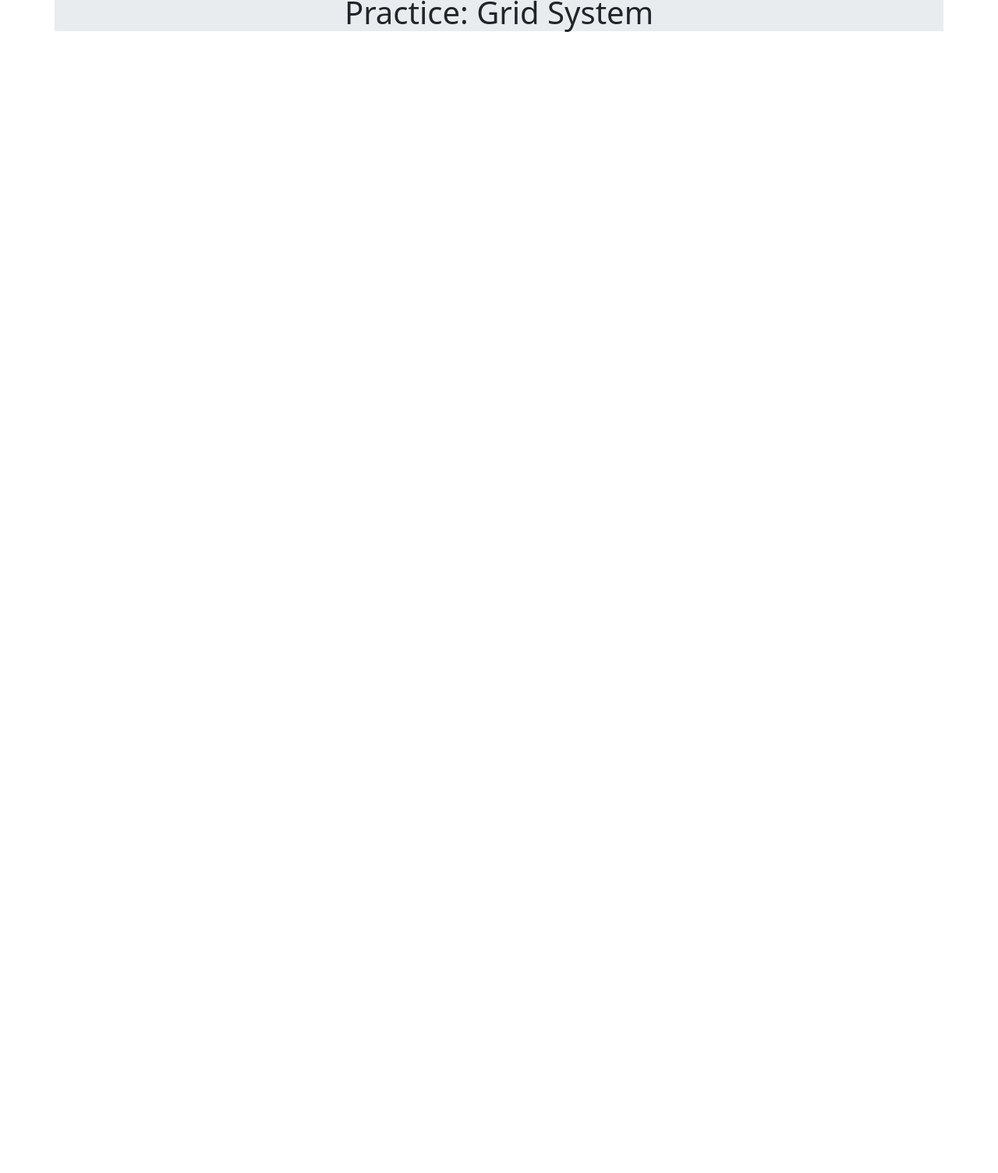
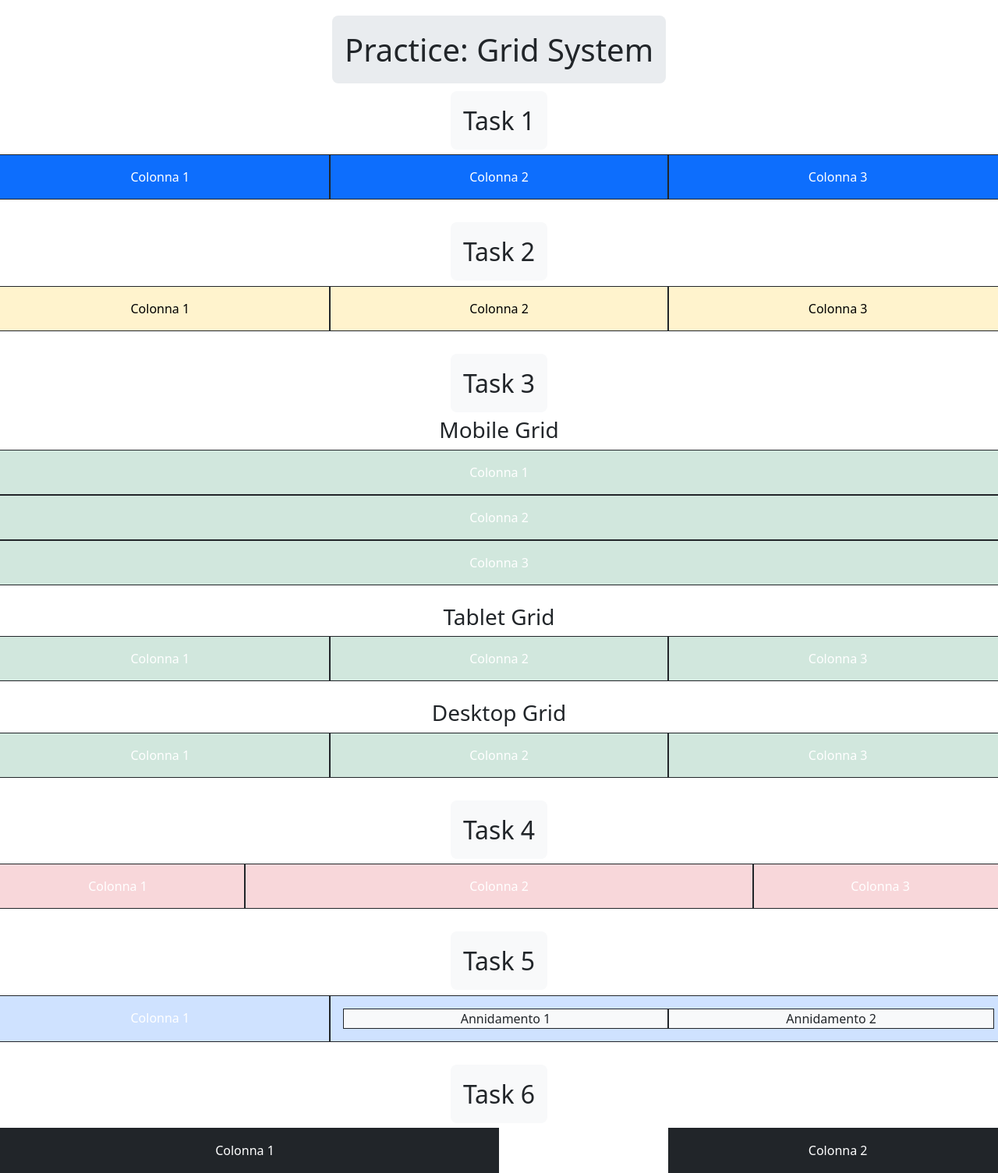
Before and after one commit to noemibaglieri/U2-W6-D1---Bootstrap-Practice, a plain HTML site: page index.html in a window 1280 px wide. Shown: the part 8-1513 px from the top of the page at 78% size. Before the commit the page ends 800 px from the top, so only its background shows below. Drawn offline with nearby package versions, Linux system fonts and the light colour scheme.

Commit message:
tasks completed

```diff
--- a/index.html
+++ b/index.html
@@ -12,8 +12,40 @@
     />
   </head>
   <body>
-    <div class="container bg-body-secondary text-center"><h1>Practice: Grid System</h1></div>
-
+    <div class="row">
+      <div class="col-12 container text-center mt-5"><h1 class="bg-body-secondary p-3 d-inline rounded-3">Practice: Grid System</h1></div>
+      <div class="col-12 container text-center mt-5"><h2 class="bg-light p-3 d-inline rounded-3">Task 1</h2></div>
+      <div class="col-4 container-md bg-primary mt-4 p-3 text-white text-center border border-dark">Colonna 1</div>
+      <div class="col-4 container-md bg-primary mt-4 p-3 text-white text-center border border-dark">Colonna 2</div>
+      <div class="col-4 container-md bg-primary mt-4 p-3 text-white text-center border border-dark">Colonna 3</div>
+      <div class="col-12 container text-center mt-5 align-middle"><h2 class="bg-light p-3 d-inline rounded-3">Task 2</h2></div>
+      <div class="col-12 col-md-4 bg-warning-subtle mt-4 text-black p-3 border border-dark text-center">Colonna 1</div>
+      <div class="col-12 col-md-4 bg-warning-subtle mt-4 text-black p-3 border border-dark text-center">Colonna 2</div>
+      <div class="col-12 col-md-4 bg-warning-subtle mt-4 text-black p-3 border border-dark text-center">Colonna 3</div>
+      <div class="col-12 container text-center mt-5 align-middle"><h2 class="bg-light p-3 d-inline rounded-3">Task 3</h2></div>
+      <h3 class="text-center mt-4">Mobile Grid</h3>
+      <div class="col-12 bg-success-subtle text-white p-3 border border-dark text-center">Colonna 1</div>
+      <div class="col-12 bg-success-subtle text-white p-3 border border-dark text-center">Colonna 2</div>
+      <div class="col-12 bg-success-subtle text-white p-3 border border-dark text-center">Colonna 3</div>
+      <h3 class="text-center mt-4">Tablet Grid</h3>
+      <div class="col-12 col-md-4 bg-success-subtle text-white p-3 border border-dark text-center">Colonna 1</div>
+      <div class="col-12 col-md-4 bg-success-subtle text-white p-3 border border-dark text-center">Colonna 2</div>
+      <div class="col-12 col-md-4 bg-success-subtle text-white p-3 border border-dark text-center">Colonna 3</div>
+      <h3 class="text-center mt-4">Desktop Grid</h3>
+      <div class="col-4 bg-success-subtle text-white p-3 border border-dark text-center">Colonna 1</div>
+      <div class="col-4 bg-success-subtle text-white p-3 border border-dark text-center">Colonna 2</div>
+      <div class="col-4 bg-success-subtle text-white p-3 border border-dark text-center">Colonna 3</div>
+      <div class="col-12 container text-center mt-5 align-middle"><h2 class="bg-light p-3 d-inline rounded-3">Task 4</h2></div>
+      <div class="col-3 bg-danger-subtle mt-4 text-white p-3 border border-dark text-center">Colonna 1</div>
+      <div class="col-6 bg-danger-subtle mt-4 text-white p-3 border border-dark text-center">Colonna 2</div>
+      <div class="col-3 bg-danger-subtle mt-4 text-white p-3 border border-dark text-center">Colonna 3</div>
+      <div class="col-12 container text-center mt-5 align-middle"><h2 class="bg-light p-3 d-inline rounded-3">Task 5</h2></div>
+      <div class="col-12 col-xl-4 bg-primary-subtle mt-4 text-white p-3 border border-dark text-center">Colonna 1</div>
+      <div class="col-12 col-xl-8 bg-primary-subtle mt-4 text-white p-3 border border-dark text-center"><div class="col-12 d-xl-flex"><div class="col-12 col-xl-6 border border-dark bg-light text-dark">Annidamento 1</div><div class="col-12 col-xl-6 border border-dark bg-light text-dark">Annidamento 2</div></div>
+    </div>
+    <div class="col-12 container text-center mt-5 align-middle"><h2 class="bg-light p-3 d-inline rounded-3">Task 6</h2></div>
+    <div class="col-6 bg-dark mt-4 text-white p-3 border border-dark text-center">Colonna 1</div>
+    <div class="col-4 bg-dark mt-4 text-white p-3 border border-dark text-center offset-2">Colonna 2</div>
     <script
       src="https://cdn.jsdelivr.net/npm/bootstrap@5.3.5/dist/js/bootstrap.bundle.min.js"
       integrity="sha384-k6d4wzSIapyDyv1kpU366/PK5hCdSbCRGRCMv+eplOQJWyd1fbcAu9OCUj5zNLiq"
```
